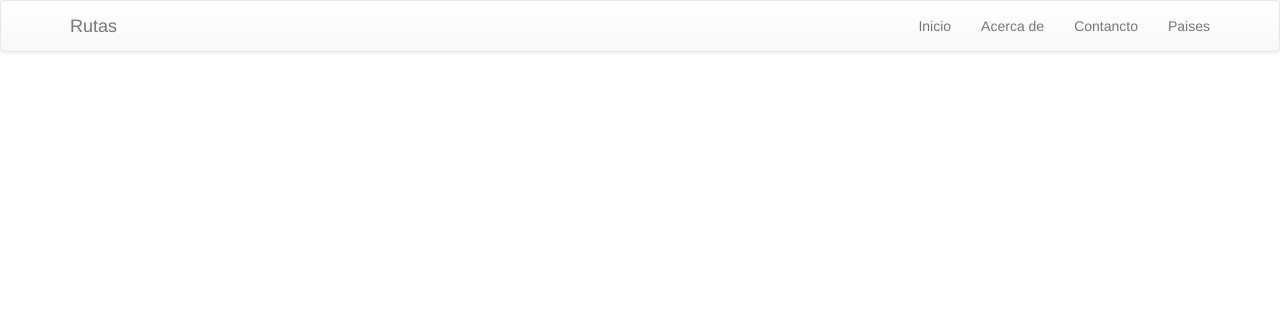
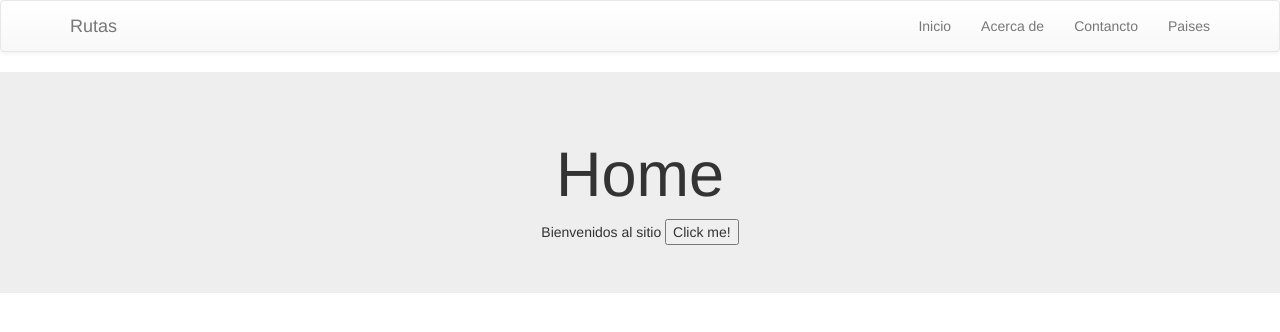
Before and after one commit to IngReneGarcia/parrasxd.github.io, a website: page index.html in a window 1280 px wide. Drawn offline with nearby package versions, Linux system fonts and the light colour scheme; some packages are replaced by stand-ins of ours.

Commit message:
modificacion de index con script bien

```diff
--- a/index.html
+++ b/index.html
@@ -14,10 +14,13 @@
 
     <script type="text/javascript" src="bower_components/angular/angular.js"></script>
     <script type="text/javascript" src="https://code.angularjs.org/1.4.8/angular-route.js"></script>
+
     <script type="text/javascript" src="bower_components/api-check/dist/api-check.js"></script>
     <script type="text/javascript" src="bower_components/angular-formly/dist/formly.min.js"></script>
 
-<script type="text/javascript" src="rutas.js"></script>
+    <script type="text/javascript" src="bower_components/angular-formly-templates-bootstrap/dist/angular-formly-templates-bootstrap.min.js"></script>
+
+    <script type="text/javascript" src="rutas.js"></script>
 </head>
 <body ng-controller="mainController">
 
```
